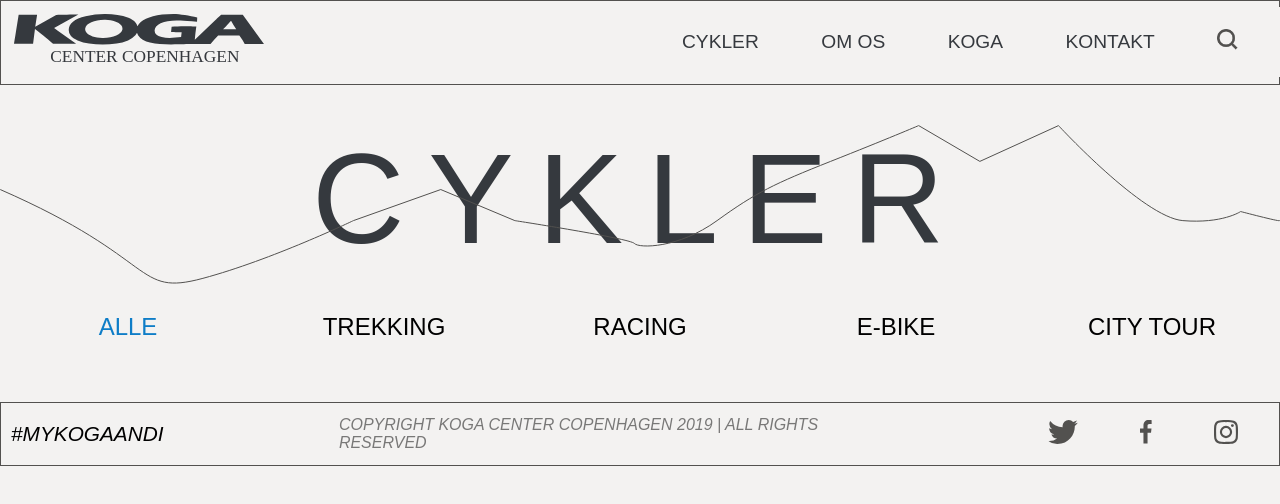
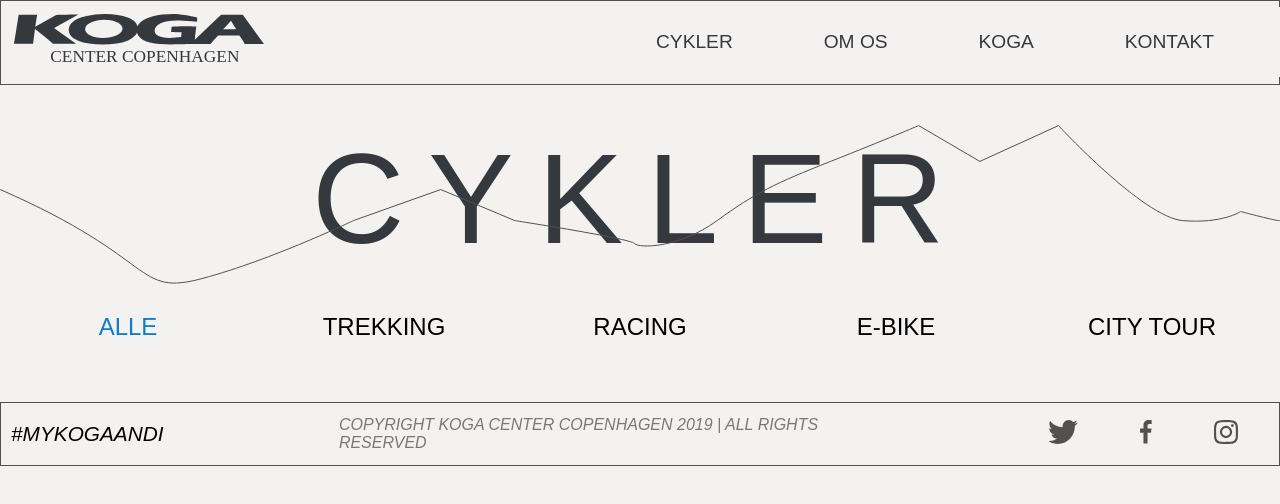
Before and after one commit to SoerenRoen/Koga, a plain HTML site: page cykler.html in a window 1280 px wide. Drawn offline with Linux system fonts and the light colour scheme; no server answers; a web font is replaced by a local one.

Commit message:
fixed menu

```diff
--- a/cykler.html
+++ b/cykler.html
@@ -29,24 +29,18 @@
             <div id="menuknap">☰</div>
             <div id="menu" class="hidden">
                 <a href="cykler.html">
-                    <button>Cykler</button>
+                    Cykler
                 </a>
                 <a href="about.html">
-                    <button>Om Os</button>
+                    Om Os
                 </a>
                 <a href="koga.html">
-                    <button>Koga</button>
+                    Koga
                 </a>
                 <a href="kontakt.html">
-                    <button>Kontakt</button>
+                    Kontakt
                 </a>
-                <a href="">
-                    <button>
-                        <figure>
-                            <img class="search" src="img/logo/Search.png" alt="">
-                        </figure>
-                    </button>
-                </a>
+
             </div>
         </nav>
     </header>
--- a/style.css
+++ b/style.css
@@ -65,6 +65,24 @@ figure {
 
 #menu a {
     margin: 10px 0 50px;
+
+    background-color: transparent;
+    border: none;
+    color: black;
+    text-decoration: none;
+
+    float: right;
+
+    transform: scale(1);
+    transition: .5s;
+
+
+    font-family: interstate, sans-serif;
+    font-weight: 500;
+    font-style: normal;
+    color: #35393e;
+    font-size: 1.2rem;
+    text-transform: uppercase;
 }
 
 #menu a:nth-child(1) {
@@ -160,7 +178,7 @@ button:hover {
 
 }
 
-#menu button:hover {
+#menu a:hover {
     transform: scale(1.1);
     transition: .5s;
     color: #2c80c5;
@@ -191,11 +209,35 @@ button:hover {
     }
 
     #menu a {
-        margin: 0px 0 0px;
+        margin: 0px 0px 0 0px;
+
+        background-color: transparent;
+        border: none;
+        color: black;
+        text-decoration: none;
+
+        float: right;
+
+        transform: scale(1);
+        transition: .5s;
+
+
+        font-family: interstate, sans-serif;
+        font-weight: 500;
+        font-style: normal;
+        color: #35393e;
+        font-size: 1.2rem;
+        text-transform: uppercase;
     }
 
     #menu a:nth-child(1) {
         margin-top: 0px;
+
+    }
+
+    #menu a:nth-child(4) {
+        margin-right: 50px;
+
     }
 
     header #menu {
@@ -225,17 +267,8 @@ button:hover {
         padding: 0 20px;
     }
 
-    #menu button {
-        font-family: interstate, sans-serif;
-        font-weight: 500;
-        font-style: normal;
-        color: #35393e;
-        font-size: 1.2rem;
-        text-transform: uppercase;
 
-    }
-
-    #menu button:active {
+    #menu a:active {
         color: #2c80c5;
     }
 
@@ -278,24 +311,16 @@ button:hover {
 
     }
 
-    #menu button:hover {
+    #menu a:hover {
         transform: scale(1.1);
         transition: .5s;
         color: #2c80c5;
 
     }
 
-
     #menu a:active {
         color: #2c80c5;
-
     }
-
-
-    .search {
-        width: 1.3rem;
-    }
-
 
 }
 
```
Also changed, not shown: 1 other file.
